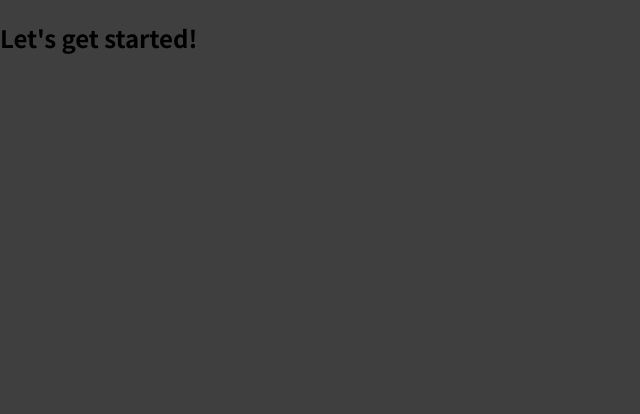
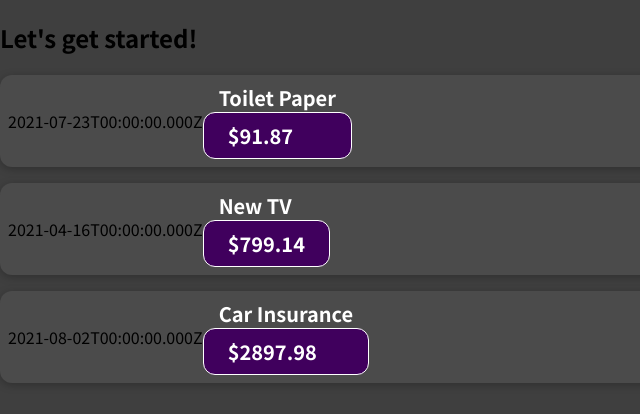
Before and after one commit to renatospaka/expenses-list, a JavaScript app: page / in a window 1280 px wide. Shown: the top 414 px of the page, without its empty margins (0-640 px from the left). Built offline with nearby package versions, Linux system fonts and the light colour scheme.

Commit message:
feat: :sparkles: ExpenseItem basic component
the 1st component ever, needs so much improvements...

```diff
--- a/src/App.js
+++ b/src/App.js
@@ -1,7 +1,19 @@
+import ExpenseItem from "./components/ExpenseItem";
+
 function App() {
+  const expenses = [
+    { id: "e1", title: "Toilet Paper", amount: 91.87, date: new Date(2021, 6, 23) },
+    { id: "e2", title: "New TV", amount: 799.14, date: new Date(2021, 3, 16) },
+    { id: "e3", title: "Car Insurance", amount: 2897.98, date: new Date(2021, 7, 2) },
+  ]
+  console.log(expenses);
+
   return (
     <div>
       <h2>Let's get started!</h2>
+      <ExpenseItem title={expenses[0].title} amount={expenses[0].amount} date={expenses[0].date}></ExpenseItem>
+      <ExpenseItem title={expenses[1].title} amount={expenses[1].amount} date={expenses[1].date}></ExpenseItem>
+      <ExpenseItem title={expenses[2].title} amount={expenses[2].amount} date={expenses[2].date}></ExpenseItem>
     </div>
   );
 }
--- /dev/null
+++ b/src/components/ExpenseItem.css
@@ -0,0 +1,56 @@
+.expense-item {
+  display: flex;
+  justify-content: space-between;
+  align-items: center;
+  box-shadow: 0 2px 8px rgba(0, 0, 0, 0.25);
+  padding: 0.5rem;
+  margin: 1rem 0;
+  border-radius: 12px;
+  background-color: #4b4b4b;
+}
+
+.expense-item__description {
+  display: flex;
+  flex-direction: column;
+  gap: 1rem;
+  align-items: flex-end;
+  flex-flow: column-reverse;
+  justify-content: flex-start;
+  flex: 1;
+}
+
+.expense-item h2 {
+  color: #3a3a3a;
+  font-size: 1rem;
+  flex: 1;
+  margin: 0 1rem;
+  color: white;
+}
+
+.expense-item__price {
+  font-size: 1rem;
+  font-weight: bold;
+  color: white;
+  background-color: #40005d;
+  border: 1px solid white;
+  padding: 0.5rem;
+  border-radius: 12px;
+}
+
+@media (min-width: 580px) {
+  .expense-item__description {
+    flex-direction: row;
+    align-items: center;
+    justify-content: flex-start;
+    flex: 1;
+  }
+
+  .expense-item__description h2 {
+    font-size: 1.25rem;
+  }
+
+  .expense-item__price {
+    font-size: 1.25rem;
+    padding: 0.5rem 1.5rem;
+  }
+}
--- /dev/null
+++ b/src/components/ExpenseItem.js
@@ -0,0 +1,17 @@
+import "./ExpenseItem.css"
+
+function ExpenseItem(props) {
+  return (
+    <div className="expense-item">
+      <div>{props.date.toISOString()}</div>
+      <div className="expense-item__description">
+        <div>
+          <h2>{props.title}</h2>
+          <div className="expense-item__price">${props.amount}</div>
+        </div>
+      </div>
+    </div>
+  )
+}
+
+export default ExpenseItem;
```
Also changed, not shown: 2 other files (tests, documents, lock files or other folders).
